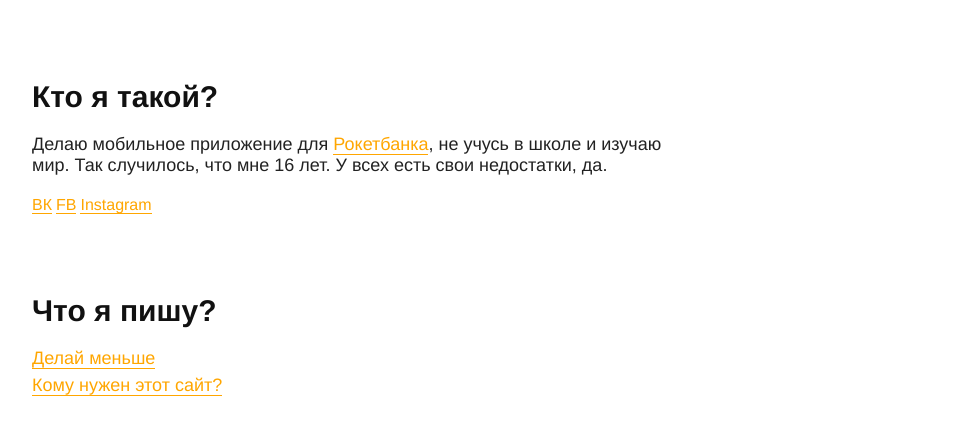
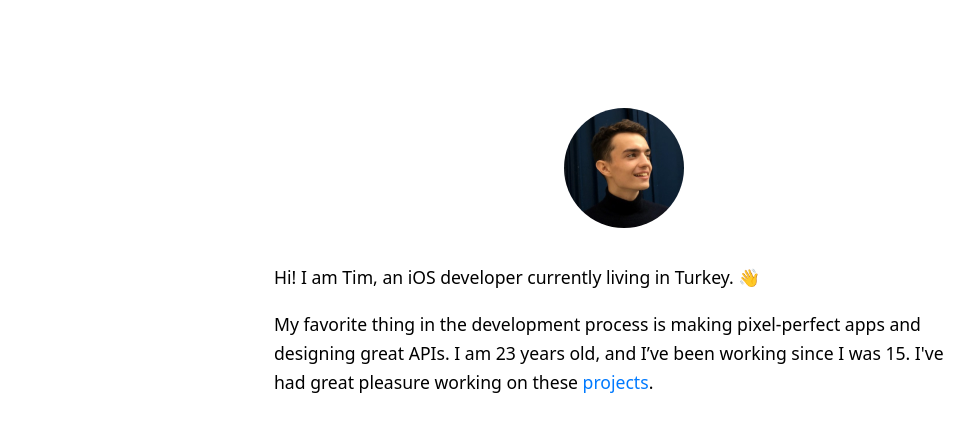
Before and after one commit to PyshnovT/pyshnovt.github.io, a Jekyll site: the page built from index.html, in a window 1280 px wide. Shown: the top 435 px of the page, without its empty margins (16-990 px from the left). Built offline with Jekyll 4.4.1, drawn with Linux system fonts in a browser that asks for light colours.

Commit message:
Website 2.0

```diff
--- a/css/main.css
+++ b/css/main.css
@@ -1,66 +1,38 @@
-a {
-	color: #ffa600;
-	text-decoration: none;
-	border-bottom: 1px solid #ffa600;
+.container {
+	max-width: 700px;
+	margin: auto;
+	padding: 20px;
+	font-family: system-ui, -apple-system, BlinkMacSystemFont, Avenir Next, Avenir, Helvetica, Arial, Arial, Helvetica, sans-serif;
+	line-height: 1.65;
+	font-size: 1.1em;
+	color: var(--text-color);
+    -webkit-font-smoothing: antialiased;
+    text-rendering: optimizeLegibility;
 }
 
-a:hover {
-	border-bottom: none;
+.about {
+	padding-top: 80px;
+    padding-bottom: 80px;
 }
 
-p, a {
-	font-size: 18px;
-	font-family: "Helvetica Neue", Helvetica, Arial, sans-serif;
+.about .avatar {
+	display: block;
+	margin: auto;
+	margin-bottom: 2em;
+	width: 120px;
+	height: 120px;
+	border-radius: 50%;
 }
 
 p {
-	color: #222;
+	display: block;
+    margin-block-start: 1em;
+    margin-block-end: 1em;
+    margin-inline-start: 0px;
+    margin-inline-end: 0px;
 }
 
-h1 {
-	font-family: "Helvetica Neue", Helvetica, Arial, sans-serif;
-	font-size: 30px;
-	color: #111111;
+a {
+	color: #007aff;
+    text-decoration: none;
 }
-
-.container {
-	margin-left: 40px;
-	margin-top: 80px;
-	margin-bottom: 40px;
-	max-width: 640px;
-	width: 80%;
-}
-
-@media screen and (max-width: 990px) {
-    .container {
-    	margin-top: 40px;
-        margin-left: 20px;
-    }
-}
-
-.home .links {
-	margin-top: 20px;
-}
-
-.home .info-block {
-	margin-bottom: 80px;
-}
-
-.home ul {
-    margin: 0;
-    padding: 0;
-    list-style: none;
-}
-
-.home .links li {
-	display: inline-block;
-}
-
-.home .links li a {
-	font-size: 16px;
-}
-
-.home .post-list li {
-	margin-bottom: 6px;
-	font-weight: normal;
-}
--- a/index.html
+++ b/index.html
@@ -2,28 +2,10 @@
 layout: default
 ---
 
-<div class="home">
-
-  <div class="info-block">
-    <h1>Кто я такой?</h1>
-    <p>Делаю мобильное приложение для <a href="http://rocketbank.ru">Рокетбанка</a>, не учусь в школе и изучаю мир. Так случилось, что мне 16 лет. У всех есть свои недостатки, да.</p>
-    <ul class="links">
-      <li><a href="https://vk.com/lightwight">ВК</a></li>
-      <li><a href="https://www.facebook.com/tpyshnov">FB</a></li>
-      <li><a href="https://www.instagram.com/merelyoneguy/">Instagram</a></li>
-    </ul>
+<main>
+  <div class="about">
+    <img class="avatar" src="/assets/avatar.jpg">
+    <p>Hi! I am Tim, an iOS developer currently living in Turkey. 👋</p>
+    <p>My favorite thing in the development process is making pixel-perfect apps and designing great APIs. I am 23 years old, and I’ve been working since I was 15. I've had great pleasure working on these <a href="/assets/CV-Tim-Pyshnov.pdf" target="_blank">projects</a>.</p>
   </div>
-
-  <div class="info-block">
-  <h1 class="page-heading">Что я пишу?</h1>
-
-  <ul class="post-list">
-    {% for post in site.posts %}
-      <li>
-        <a class="post-link" href="{{ post.url | prepend: site.baseurl }}">{{ post.title }}</a>
-      </li>
-    {% endfor %}
-  </ul>
-  </div>
-
-</div>
+</main>
```
Also changed, not shown: assets/avatar.jpg (added), assets/selfie.jpeg (added), 1 other file.
